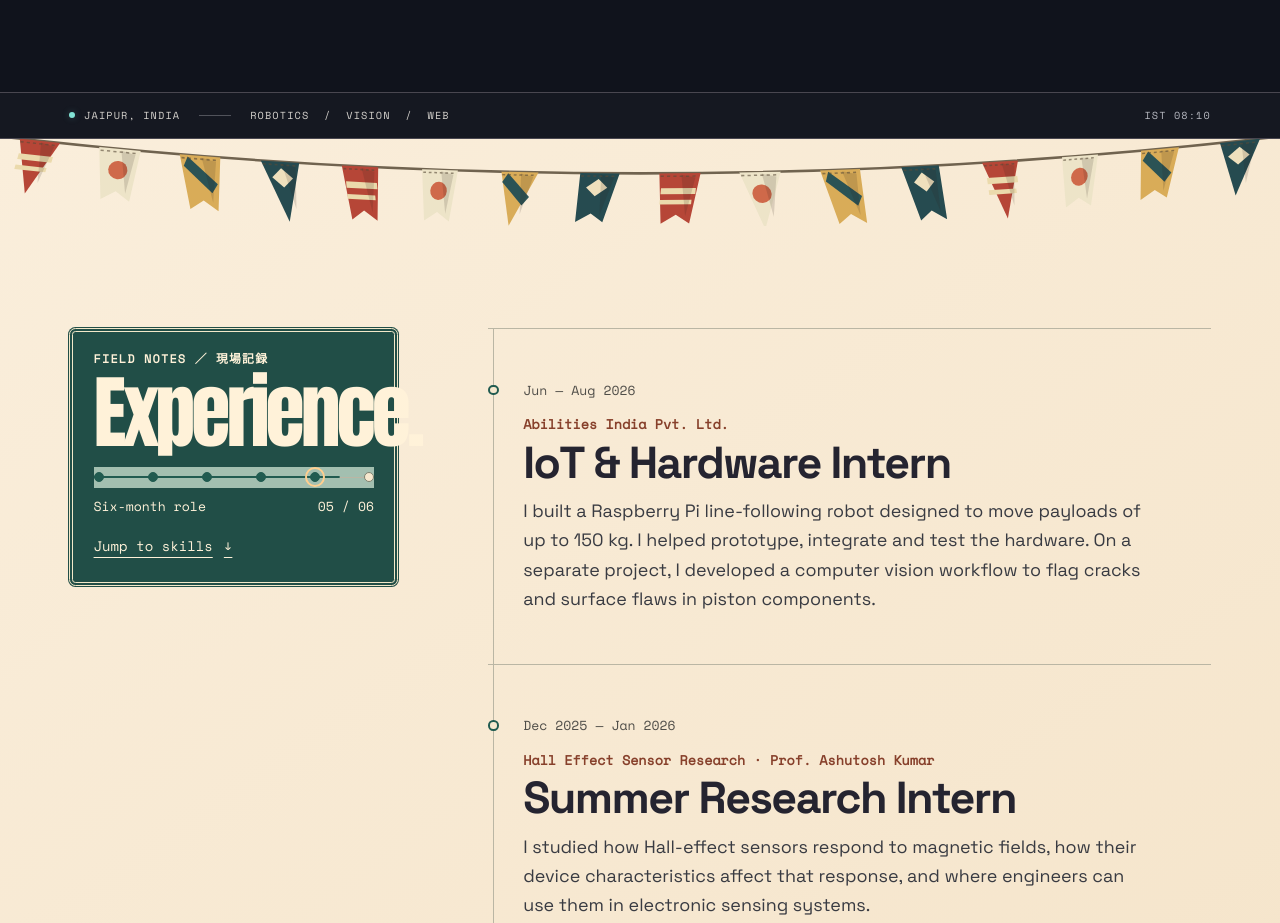
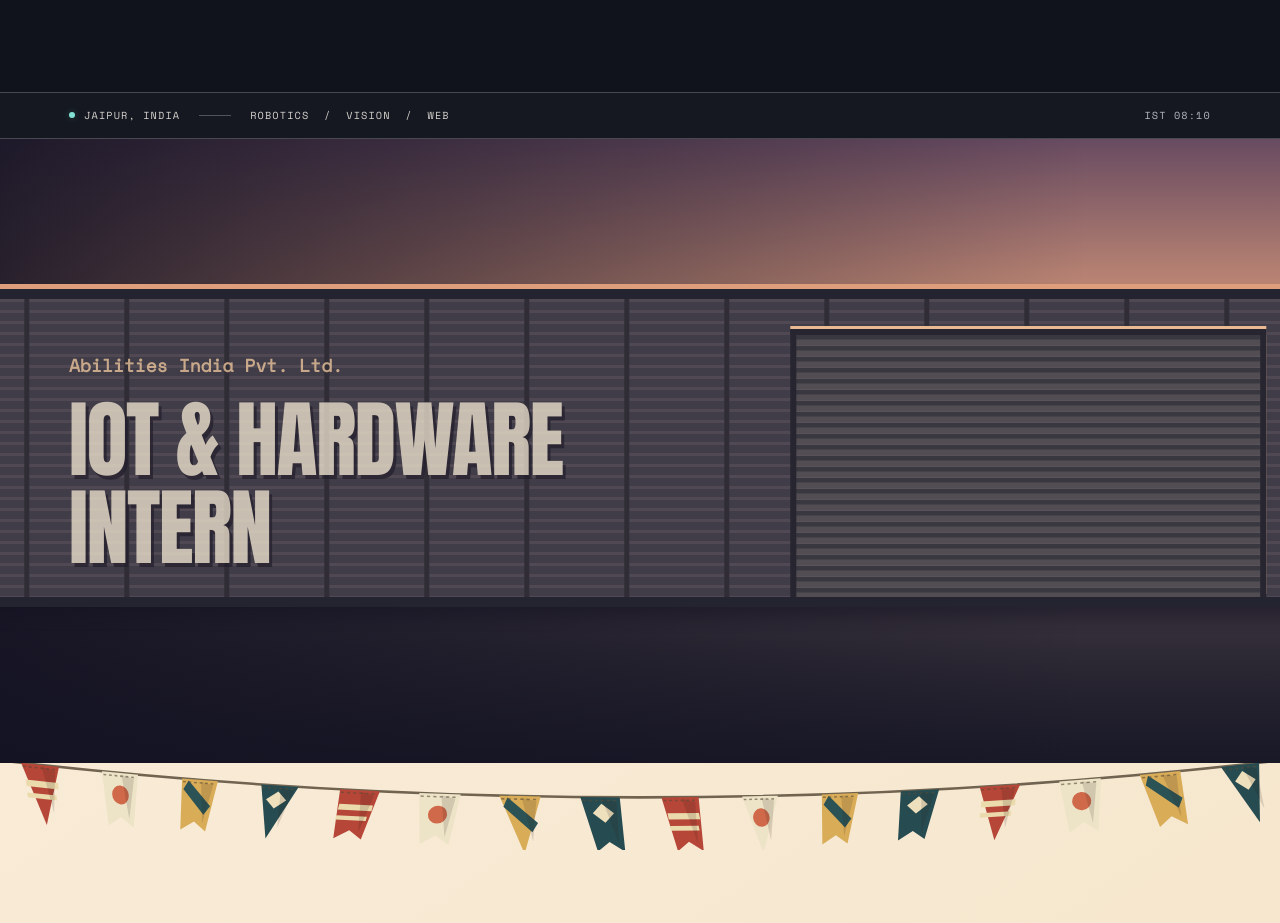
Before and after one commit to DHAIRYA11111/DHAIRYA11111.github.io, a plain HTML site: page index.html in a window 1280 px wide. Shown: the part 1560-2483 px from the top of the page. Drawn offline with Linux system fonts and the light colour scheme; animation ran at ten frames a second.

Commit message:
Track the walker into the garage and reveal the first role on arrival

```diff
--- a/coast-walk.js
+++ b/coast-walk.js
@@ -51,6 +51,13 @@
   const phase=gl.getUniformLocation(program,'phase'), strength=gl.getUniformLocation(program,'strength');
   const clamp=x=>Math.min(1,Math.max(0,x));
   let ready=false,frame=0;
+  const garage=document.createElement('div');
+  garage.className='mission-arrival';
+  garage.setAttribute('aria-hidden','true');
+  garage.innerHTML='<div class="garage-view"><i></i></div><div class="mission-caption"><small></small><strong></strong></div>';
+  const firstJob=destination.querySelector('.fn-record');
+  garage.querySelector('small').textContent=firstJob.querySelector('.fn-org').textContent;
+  garage.querySelector('strong').textContent=firstJob.querySelector('h3').textContent;
   function hide() {
     canvas.hidden=true;
     home.classList.remove('walking-shot');
@@ -58,25 +65,34 @@
   function draw() {
     frame=0;
     if (!ready || !document.documentElement.classList.contains('signal-motion')) return hide();
-    const arrival=destination.getBoundingClientRect().top;
+    const stage=garage.getBoundingClientRect();
+    const arrival=stage.top;
+    const viewport=document.documentElement.clientHeight;
+    const approach=clamp((viewport-arrival)/(viewport*.88));
+    const follow=approach*approach*(3-2*approach);
+    const title=clamp((approach-.77)/.20);
+    garage.style.setProperty('--tracking',follow.toFixed(4));
+    garage.style.setProperty('--title-in',title.toFixed(4));
     const start=home.parentElement.getBoundingClientRect().top + scrollY;
     const distance=Math.max(0,scrollY-start);
-    if(distance<1 || arrival < -innerHeight*.24) return hide();
+    if(distance<1 || stage.bottom < 0) return hide();
     home.classList.add('walking-shot');
     const rect=layer.getBoundingClientRect();
     const w=Math.min(rect.width,rect.height*art.naturalWidth/art.naturalHeight);
     const h=w*art.naturalHeight/art.naturalWidth;
     const progress=clamp(distance/Math.max(1,distance+arrival-innerHeight*.12));
     const handoff=clamp((innerHeight-arrival)/innerHeight);
-    const scale=1-.48*progress;
+    const scale=(1-.42*progress)*(1+.18*follow);
     const ground=Math.max(rect.bottom,Math.min(innerHeight*.86,rect.bottom+distance));
-    const x=rect.left+rect.width/2 - innerWidth*.18*progress;
-    const foot=ground - innerHeight*.06*handoff;
+    const freeX=rect.left+rect.width/2-innerWidth*.18*progress;
+    const x=freeX+(innerWidth*.75-freeX)*follow;
+    const freeFoot=ground-innerHeight*.06*handoff;
+    const foot=freeFoot+(arrival+stage.height*.87-freeFoot)*follow;
     canvas.hidden=false;
     canvas.style.width=w*scale/.71+'px'; canvas.style.height=h*scale/.94+'px';
     canvas.style.left=x+'px'; canvas.style.top=foot+'px';
-    canvas.style.opacity=1-clamp((innerHeight*.2-arrival)/(innerHeight*.44));
-    gl.uniform1f(phase,distance/Math.max(22,h*.09));gl.uniform1f(strength,clamp(distance/65));
+    canvas.style.opacity=1-clamp((viewport*.25-stage.bottom)/(viewport*.25));
+    gl.uniform1f(phase,distance/Math.max(22,h*.09));gl.uniform1f(strength,clamp(distance/65)*(1-clamp((approach-.80)/.20)));
     gl.clear(gl.COLOR_BUFFER_BIT); gl.drawArrays(gl.TRIANGLES,0,grid.length/2);
   }
   function queue(){if(!frame)frame=requestAnimationFrame(draw)}
@@ -88,7 +104,7 @@
     gl.texParameteri(gl.TEXTURE_2D,gl.TEXTURE_MIN_FILTER,gl.LINEAR);
     canvas.height=Math.min(1200,art.naturalHeight);canvas.width=Math.ceil(canvas.height*art.naturalWidth/art.naturalHeight*.94/.71);
     gl.viewport(0,0,canvas.width,canvas.height);
-    canvas.hidden=true;document.body.append(canvas); ready=true;queue();
+    canvas.hidden=true;document.body.append(canvas); destination.prepend(garage); ready=true;queue();
   }).catch(hide);
   addEventListener('scroll',queue,{passive:true});addEventListener('resize',queue);
   new MutationObserver(queue).observe(document.documentElement,{attributes:true,attributeFilter:['class']});
--- a/index.html
+++ b/index.html
@@ -56,8 +56,8 @@ window.scrollTo({top: 0, left: 0, behavior: 'instant'});
 <link rel="stylesheet" href="coast-type.css?v=580e56d30b">
 <link rel="stylesheet" href="coast-cuts.css?v=fc333de6d8">
 <script defer src="coast-cuts.js?v=9554d57d48"></script>
-<link rel="stylesheet" href="mechanic-motion.css?v=757da84ba9">
-<script defer src="coast-walk.js?v=ee14fac68c"></script>
+<link rel="stylesheet" href="mechanic-motion.css?v=6b88b15de3">
+<script defer src="coast-walk.js?v=b2ca118ac3"></script>
 </head>
 <body>
 <a class="skip" href="#experience">Skip to experience</a>
--- a/mechanic-motion.css
+++ b/mechanic-motion.css
@@ -68,3 +68,34 @@ html.signal-motion #home.walking-shot .mechanic-layer {
   filter:drop-shadow(1px 3px 2px #24182a44);
 }
 @media print, (prefers-reduced-motion: reduce) {.coast-walker {display:none}}
+.mission-arrival {display:none}
+@media screen and (prefers-reduced-motion:no-preference) {
+  html.signal-motion .mission-arrival {
+    position:relative; display:grid; align-items:center; isolation:isolate;
+    min-height:clamp(390px,78svh,900px); overflow:clip;
+    background:linear-gradient(#684b61,#ffb482 42%,#463f48 42.4%,#272a32 74%,#37313b 74.5%,#1d1d2a);
+    color:#fff3dc;
+  }
+  .garage-view {
+    position:absolute; z-index:-1; inset:24% -14% 25%;
+    background:repeating-linear-gradient(90deg,#302d36 0 5px,transparent 5px 100px),
+      repeating-linear-gradient(#504953 0 3px,#403c48 3px 11px);
+    border-block:10px solid #242431;
+    box-shadow:0 -5px #df9e7b,0 10px 16px #15142288;
+    transform:translateX(calc((1 - var(--tracking,0))*9%));
+  }
+  .garage-view i {
+    position:absolute; inset:10% 12% 0 59%; border:6px solid #272630;
+    border-bottom:0; box-shadow:0 -3px #e9ba92;
+    background:repeating-linear-gradient(#393840 0 4px,#524d52 5px 10px,#635861 11px);
+  }
+  .mission-arrival::before {
+    content:"";position:absolute;inset:0;z-index:-1;
+    background:linear-gradient(90deg,#131222df,transparent 85%),linear-gradient(0deg,#13122266,transparent 20%);
+  }
+  .mission-caption {width:59%;padding-left:var(--margin);opacity:var(--title-in,0);
+    transform:translateY(calc((1 - var(--title-in,0))*36px));}
+  .mission-caption small {display:block;font:600 clamp(.8rem,1.4vw,1.2rem) var(--mono);color:#ffd4a4}
+  .mission-caption strong {display:block;max-width:12ch;margin-top:.22em;font:400 clamp(2.3rem,6.6vw,8.5rem)/1.04 var(--coast-title);
+    text-transform:uppercase;letter-spacing:-.02em;text-shadow:3px 4px #221d2b;}
+}
```
